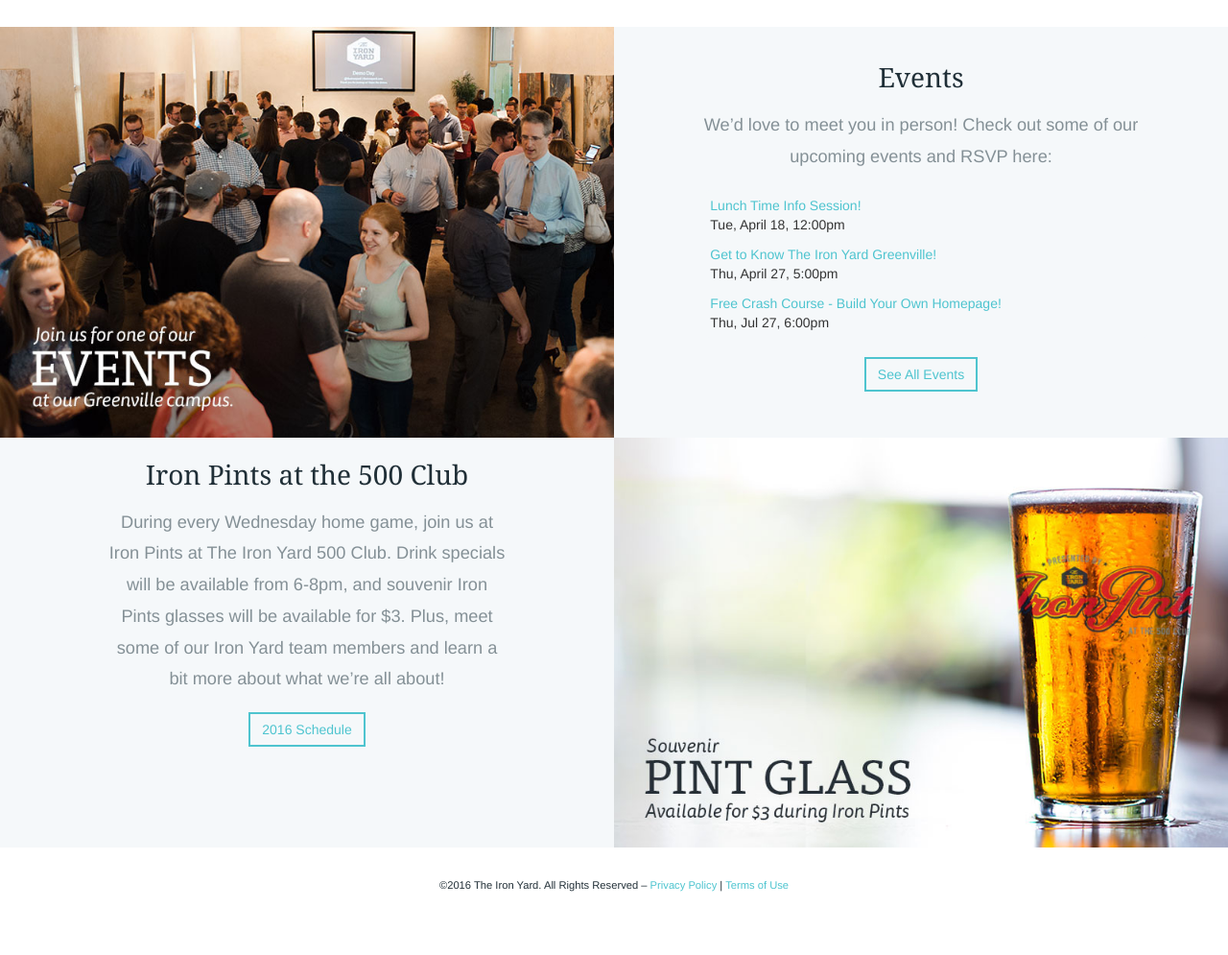
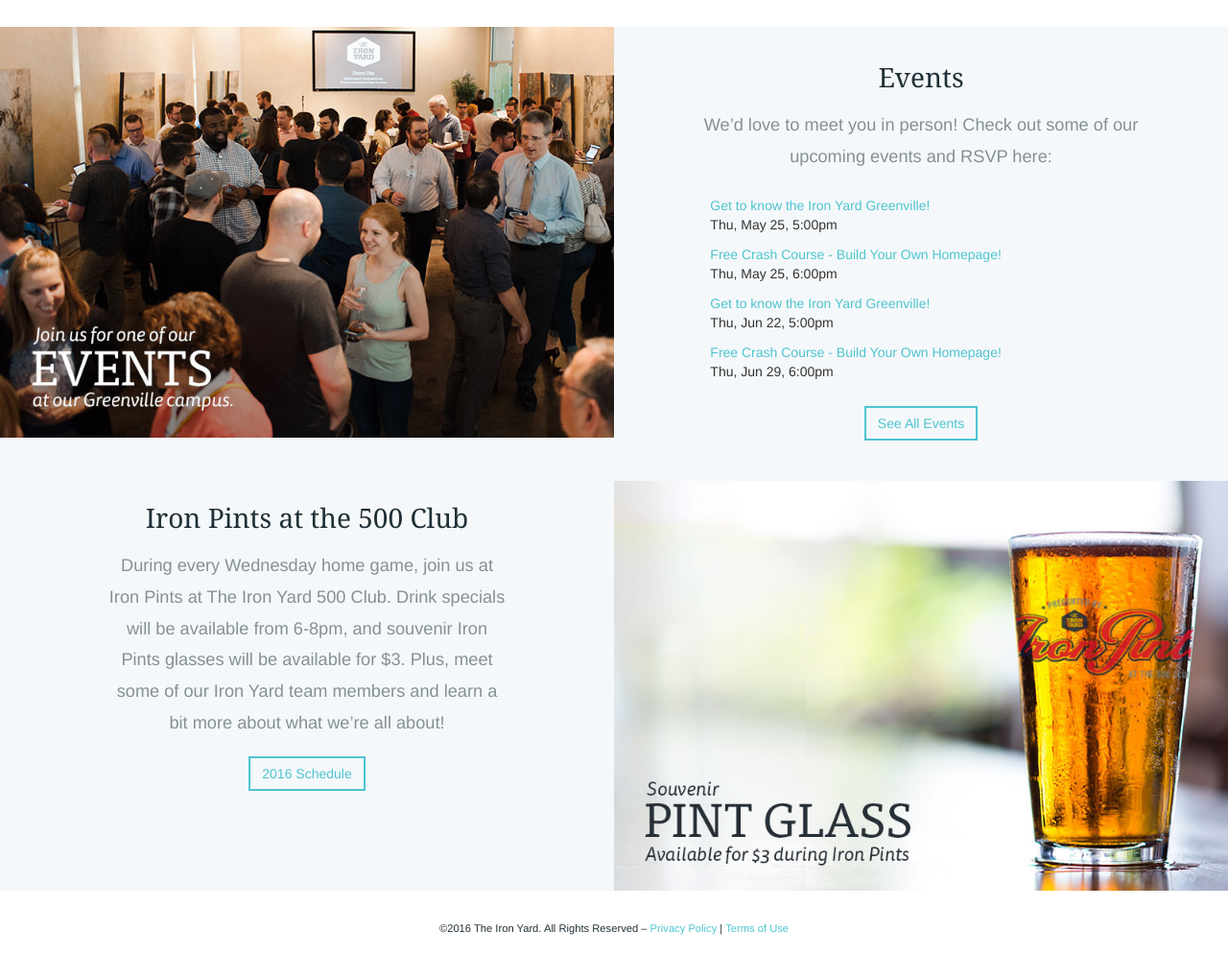
Before and after one commit to tiy-and-drive/drivetocode, a plain HTML site: page home.html in a window 1280 px wide. Shown: the part 1581-2576 px from the top of the page at 96% size. Before the commit the page ends 2553 px from the top, so only its background shows below. Drawn offline with Linux system fonts and the light colour scheme; a script that the page names is missing.

Commit message:
updated events

```diff
--- a/home.html
+++ b/home.html
@@ -215,9 +215,10 @@
 			<p>We’d love to meet you in person! Check out some of our upcoming events and RSVP here:</p>
 
       <ul class="list-group col-xs-offset-1">
-            <li class="list-group-item"></i><a href="https://www.meetup.com/The-Iron-Yard-Greenville/events/238323516/" target="blank">Lunch Time Info Session!</a><br />Tue, April 18, 12:00pm</li>
-            <li class="list-group-item"></i><a href="https://www.meetup.com/The-Iron-Yard-Greenville/events/238858005/" target="blank">Get to Know The Iron Yard Greenville!</a><br />Thu, April 27, 5:00pm</li>
-            <li class="list-group-item"></i><a href="https://www.meetup.com/The-Iron-Yard-Greenville/events/psbbslywgbkc/" target="blank">Free Crash Course - Build Your Own Homepage!</a><br />Thu, Jul 27, 6:00pm</li>
+            <li class="list-group-item"></i><a href="https://www.meetup.com/The-Iron-Yard-Greenville/events/239636706/" target="blank">Get to know the Iron Yard Greenville!</a><br />Thu, May 25, 5:00pm</li>
+            <li class="list-group-item"></i><a href="https://www.meetup.com/The-Iron-Yard-Greenville/events/psbbslywhbhc/" target="blank">Free Crash Course - Build Your Own Homepage!</a><br />Thu, May 25, 6:00pm</li>
+            <li class="list-group-item"></i><a href="https://www.meetup.com/The-Iron-Yard-Greenville/events/238539251/" target="blank">Get to know the Iron Yard Greenville!</a><br />Thu, Jun 22, 5:00pm</li>
+            <li class="list-group-item"></i><a href="https://www.meetup.com/The-Iron-Yard-Greenville/events/238539280/" target="blank">Free Crash Course - Build Your Own Homepage!</a><br />Thu, Jun 29, 6:00pm</li>
       </ul>
 
       <a href="http://www.meetup.com/The-Iron-Yard-Greenville/" target="blank" class="action-btn btn">See All Events</a>
```
